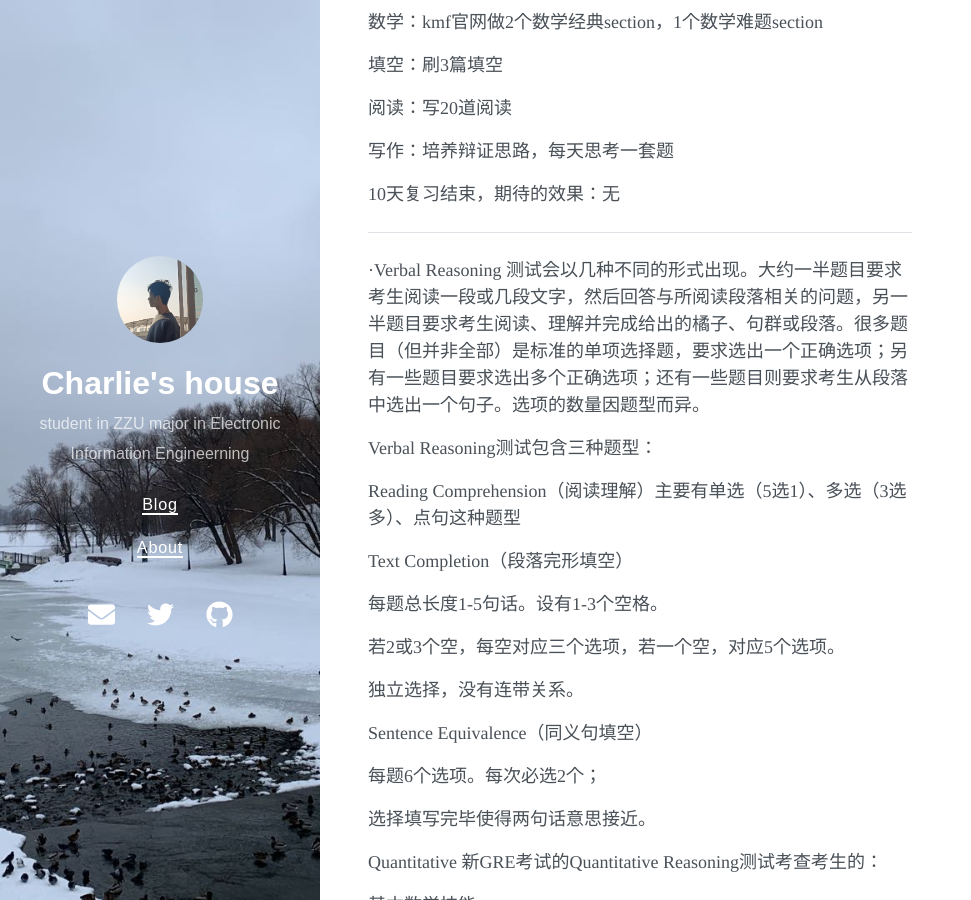
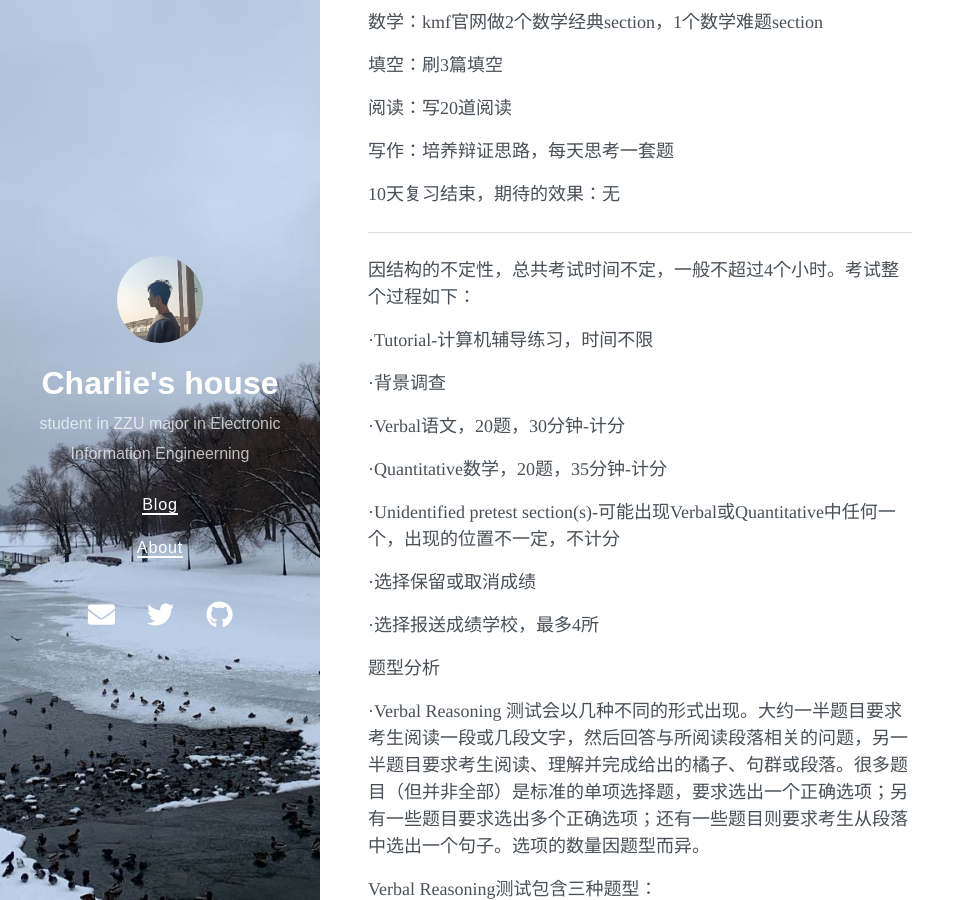
Before and after one commit to wzz1206/wzz1206.github.io, a Jekyll site: the page built from _posts/2021-9-15-Reading-Notes-of-Gre.md, in a window 1280 px wide and 900 px high, scrolled down 321 px. Shown: the whole window, without its empty margins (0-971 px from the left). Built offline with Jekyll 4.4.1, drawn with Linux system fonts in a browser that asks for light colours; nearby versions of some CDN libraries.

Commit message:
Update 2021-9-15-Reading-Notes-of-Gre.md

```diff
--- a/_posts/2021-9-15-Reading-Notes-of-Gre.md
+++ b/_posts/2021-9-15-Reading-Notes-of-Gre.md
@@ -28,6 +28,24 @@ This post will be used to record every understanding or plan about the framework
 10天复习结束，期待的效果：无
 
 ----------
+
+因结构的不定性，总共考试时间不定，一般不超过4个小时。考试整个过程如下：
+
+  ·Tutorial-计算机辅导练习，时间不限
+
+  ·背景调查
+
+  ·Verbal语文，20题，30分钟-计分
+
+  ·Quantitative数学，20题，35分钟-计分
+
+  ·Unidentified pretest section(s)-可能出现Verbal或Quantitative中任何一个，出现的位置不一定，不计分
+
+  ·选择保留或取消成绩
+
+  ·选择报送成绩学校，最多4所
+
+题型分析
 
 ·Verbal Reasoning
 测试会以几种不同的形式出现。大约一半题目要求考生阅读一段或几段文字，然后回答与所阅读段落相关的问题，另一半题目要求考生阅读、理解并完成给出的橘子、句群或段落。很多题目（但并非全部）是标准的单项选择题，要求选出一个正确选项；另有一些题目要求选出多个正确选项；还有一些题目则要求考生从段落中选出一个句子。选项的数量因题型而异。
```
